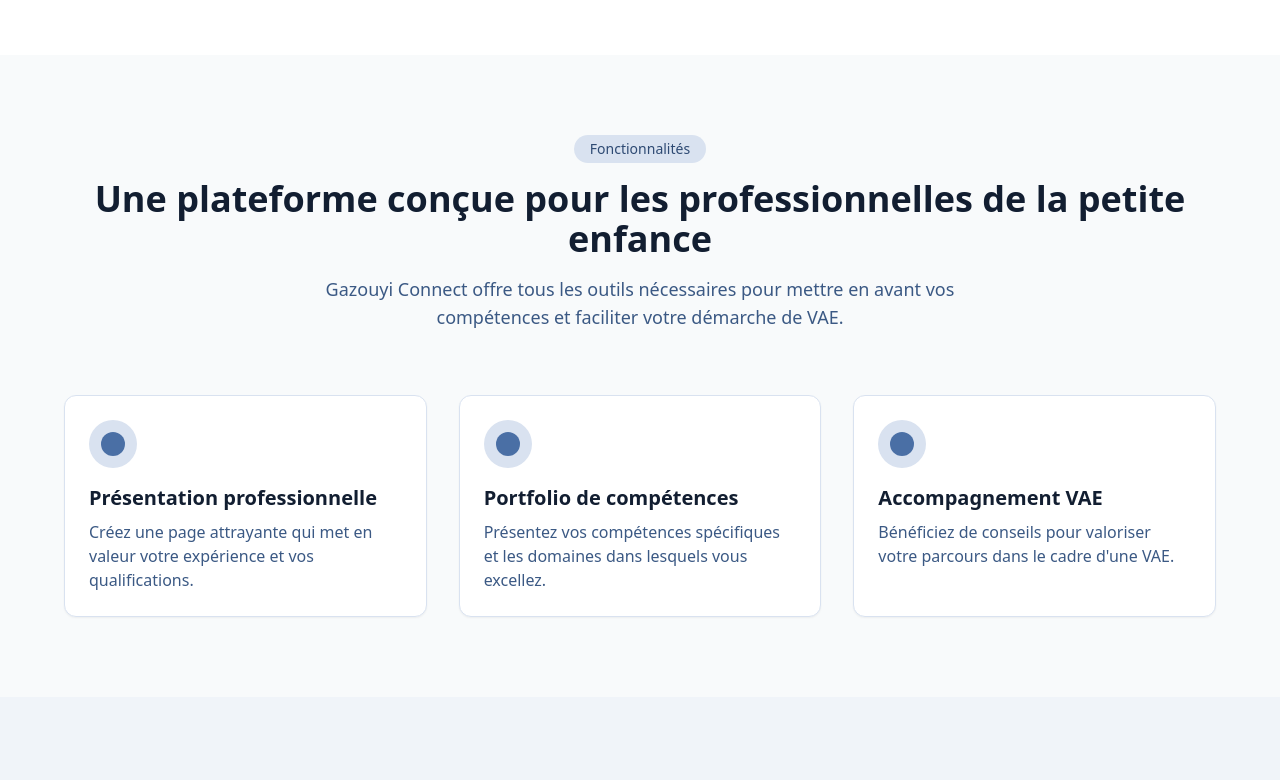
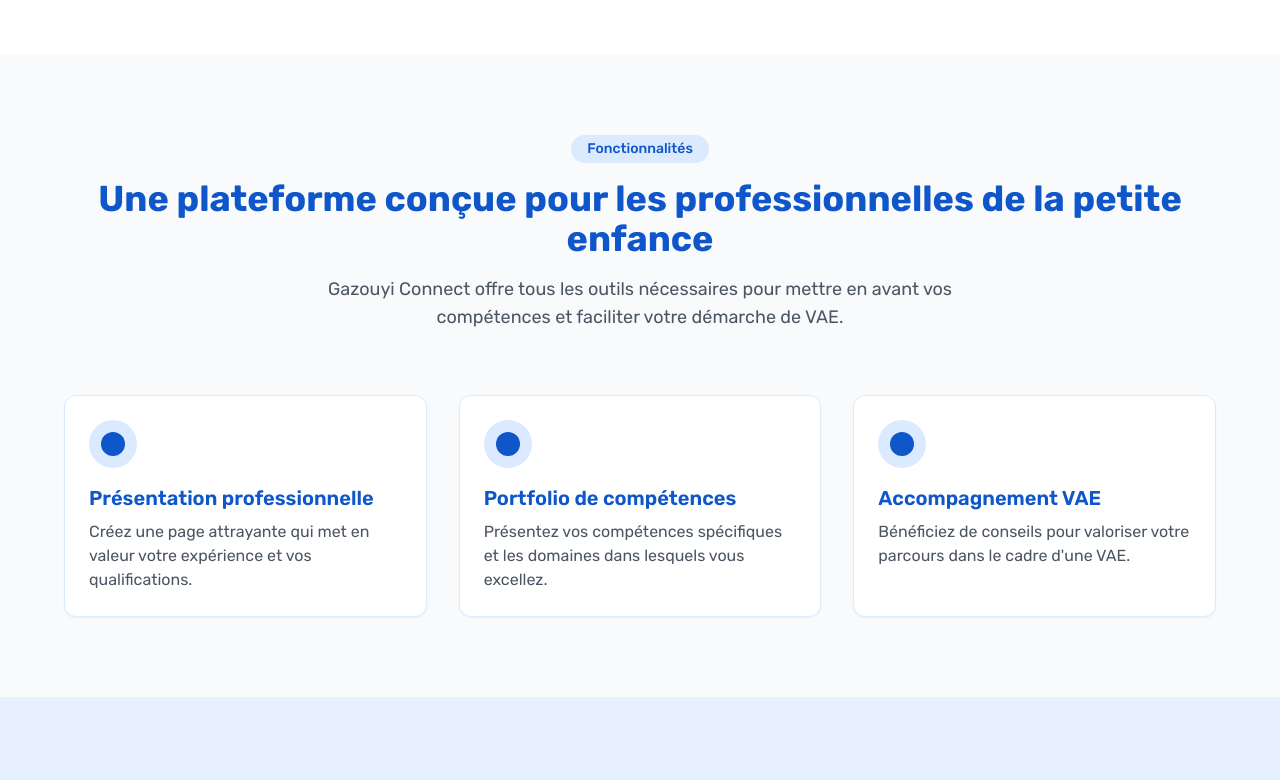
Before and after one commit to victorherbemontagne/gazouyi-connect, a React (Vite) app: page / in a window 1280 px wide. Shown: the part 1260-2040 px from the top of the page. Built offline with nearby package versions, Linux system fonts and the light colour scheme.

Commit message:
Update website graphic charts
Update the website's graphic charts to use the specified color palette and Rubik font.

```diff
--- a/index.html
+++ b/index.html
@@ -8,6 +8,9 @@
     <meta name="description" content="Gazouyi Connect - Valorisez votre parcours professionnel dans la petite enfance" />
     <meta name="author" content="Gazouyi" />
     <meta property="og:image" content="/og-image.png" />
+    <link rel="preconnect" href="https://fonts.googleapis.com">
+    <link rel="preconnect" href="https://fonts.gstatic.com" crossorigin>
+    <link href="https://fonts.googleapis.com/css2?family=Rubik:wght@300;400;500;600;700&display=swap" rel="stylesheet">
   </head>
 
   <body>
--- a/src/components/Button.tsx
+++ b/src/components/Button.tsx
@@ -31,7 +31,7 @@ const Button = ({ children, onClick, className, icon = false, href, type = "butt
       )}
       <span
         className={cn(
-          "absolute inset-0 bg-gazouyi-dark rounded-full transition-all duration-300 transform origin-left",
+          "absolute inset-0 bg-custom-secondary rounded-full transition-all duration-300 transform origin-left",
           isHovered ? "scale-x-100" : "scale-x-0"
         )}
       />
@@ -43,7 +43,7 @@ const Button = ({ children, onClick, className, icon = false, href, type = "butt
       <a
         href={href}
         className={cn(
-          "relative overflow-hidden inline-flex items-center justify-center px-6 py-3 text-base font-medium text-white bg-gazouyi rounded-full transition-all duration-300 hover:shadow-lg focus:outline-none focus:ring-2 focus:ring-gazouyi-200 focus:ring-offset-2",
+          "relative overflow-hidden inline-flex items-center justify-center px-6 py-3 text-base font-medium text-white bg-custom-primary rounded-full transition-all duration-300 hover:shadow-lg focus:outline-none focus:ring-2 focus:ring-custom-secondary focus:ring-offset-2",
           className
         )}
         onMouseEnter={handleMouseEnter}
@@ -59,7 +59,7 @@ const Button = ({ children, onClick, className, icon = false, href, type = "butt
       type={type}
       onClick={onClick}
       className={cn(
-        "relative overflow-hidden inline-flex items-center justify-center px-6 py-3 text-base font-medium text-white bg-gazouyi rounded-full transition-all duration-300 hover:shadow-lg focus:outline-none focus:ring-2 focus:ring-gazouyi-200 focus:ring-offset-2",
+        "relative overflow-hidden inline-flex items-center justify-center px-6 py-3 text-base font-medium text-white bg-custom-primary rounded-full transition-all duration-300 hover:shadow-lg focus:outline-none focus:ring-2 focus:ring-custom-secondary focus:ring-offset-2",
         className
       )}
       onMouseEnter={handleMouseEnter}
--- a/src/components/Features.tsx
+++ b/src/components/Features.tsx
@@ -51,13 +51,13 @@ const Features = ({ className }: FeaturesProps) => {
     <section id="features" ref={sectionRef} className={cn("py-20 px-4", className)}>
       <div className="max-w-6xl mx-auto">
         <div className="text-center mb-16 section-transition">
-          <span className="inline-block px-4 py-1 text-sm font-medium text-gazouyi-700 bg-gazouyi-100 rounded-full mb-4">
+          <span className="inline-block px-4 py-1 text-sm font-medium text-custom-primary bg-blue-100 rounded-full mb-4">
             Fonctionnalités
           </span>
-          <h2 className="text-3xl md:text-4xl font-bold text-gazouyi-900 mb-4">
+          <h2 className="text-3xl md:text-4xl font-bold text-custom-primary mb-4">
             Une plateforme conçue pour les professionnelles de la petite enfance
           </h2>
-          <p className="text-lg text-gazouyi-600 max-w-2xl mx-auto">
+          <p className="text-lg text-gray-600 max-w-2xl mx-auto">
             Gazouyi Connect offre tous les outils nécessaires pour mettre en avant vos compétences
             et faciliter votre démarche de VAE.
           </p>
@@ -67,14 +67,14 @@ const Features = ({ className }: FeaturesProps) => {
           {features.map((feature, index) => (
             <div
               key={index}
-              className="feature-item opacity-0 p-6 rounded-xl bg-white border border-gazouyi-100 shadow-sm hover:shadow-md transition-shadow"
+              className="feature-item opacity-0 p-6 rounded-xl bg-white border border-blue-100 shadow-sm hover:shadow-md transition-shadow"
               style={{ animationDelay: `${feature.delay}ms` }}
             >
-              <div className="w-12 h-12 rounded-full bg-gazouyi-100 flex items-center justify-center mb-4">
-                <div className="w-6 h-6 rounded-full bg-gazouyi-500" />
+              <div className="w-12 h-12 rounded-full bg-blue-100 flex items-center justify-center mb-4">
+                <div className="w-6 h-6 rounded-full bg-custom-primary" />
               </div>
-              <h3 className="text-xl font-semibold text-gazouyi-900 mb-2">{feature.title}</h3>
-              <p className="text-gazouyi-600">{feature.description}</p>
+              <h3 className="text-xl font-semibold text-custom-primary mb-2">{feature.title}</h3>
+              <p className="text-gray-600">{feature.description}</p>
             </div>
           ))}
         </div>
--- a/src/index.css
+++ b/src/index.css
@@ -1,5 +1,5 @@
 
-@import url('https://fonts.googleapis.com/css2?family=Inter:wght@300;400;500;600;700&display=swap');
+@import url('https://fonts.googleapis.com/css2?family=Rubik:wght@300;400;500;600;700&display=swap');
 
 @tailwind base;
 @tailwind components;
@@ -16,16 +16,16 @@
     --popover: 0 0% 100%;
     --popover-foreground: 222 47% 11%;
 
-    --primary: 215 39% 47%;
+    --primary: 217 87% 42%;
     --primary-foreground: 210 40% 98%;
 
-    --secondary: 210 40% 96%;
+    --secondary: 37 100% 71%;
     --secondary-foreground: 222 47% 11%;
 
     --muted: 210 40% 96%;
     --muted-foreground: 215 16% 47%;
 
-    --accent: 215 39% 92%;
+    --accent: 37 100% 71%;
     --accent-foreground: 222 47% 11%;
 
     --destructive: 0 84% 60%;
@@ -39,7 +39,7 @@
 
     --sidebar-background: 0 0% 98%;
     --sidebar-foreground: 240 5% 26%;
-    --sidebar-primary: 240 6% 10%;
+    --sidebar-primary: 217 87% 42%;
     --sidebar-primary-foreground: 0 0% 98%;
     --sidebar-accent: 240 5% 96%;
     --sidebar-accent-foreground: 240 6% 10%;
@@ -57,16 +57,16 @@
     --popover: 222 47% 11%;
     --popover-foreground: 210 40% 98%;
 
-    --primary: 215 39% 57%;
+    --primary: 217 87% 42%;
     --primary-foreground: 222 47% 11%;
 
-    --secondary: 217 33% 18%;
+    --secondary: 37 100% 71%;
     --secondary-foreground: 210 40% 98%;
 
     --muted: 217 33% 18%;
     --muted-foreground: 215 20% 65%;
 
-    --accent: 217 33% 18%;
+    --accent: 37 100% 71%;
     --accent-foreground: 210 40% 98%;
 
     --destructive: 0 63% 31%;
@@ -78,7 +78,7 @@
 
     --sidebar-background: 240 6% 10%;
     --sidebar-foreground: 240 5% 96%;
-    --sidebar-primary: 224 76% 48%;
+    --sidebar-primary: 217 87% 42%;
     --sidebar-primary-foreground: 0 0% 100%;
     --sidebar-accent: 240 4% 16%;
     --sidebar-accent-foreground: 240 5% 96%;
--- a/tailwind.config.ts
+++ b/tailwind.config.ts
@@ -1,4 +1,3 @@
-
 import type { Config } from "tailwindcss";
 
 export default {
@@ -19,6 +18,9 @@ export default {
 			}
 		},
 		extend: {
+			fontFamily: {
+				sans: ['Rubik', 'sans-serif'],
+			},
 			colors: {
 				border: 'hsl(var(--border))',
 				input: 'hsl(var(--input))',
@@ -64,19 +66,26 @@ export default {
 					ring: 'hsl(var(--sidebar-ring))'
 				},
 				gazouyi: {
-					DEFAULT: '#4A6FA5',
-					light: '#6A8BBF',
-					dark: '#2E4A73',
-					50: '#F0F4F9',
-					100: '#D9E2F0',
-					200: '#B3C5E1',
-					300: '#8DAAD2',
-					400: '#678FC3',
-					500: '#4A6FA5',
-					600: '#3B5984',
-					700: '#2E4A73',
-					800: '#203252',
-					900: '#121E31'
+					DEFAULT: '#0E56CA', // Main primary color
+					light: '#4D81D9', // Lighter shade
+					dark: '#0A428F', // Darker shade
+					50: '#E6F0FF',
+					100: '#B3D1FF',
+					200: '#80B3FF',
+					300: '#4D94FF',
+					400: '#1A75FF',
+					500: '#0E56CA', // Primary
+					600: '#0A428F',
+					700: '#082E66',
+					800: '#051A3D',
+					900: '#030D1F'
+				},
+				// New custom color palette
+				custom: {
+					primary: '#0E56CA',    // Principal blue
+					secondary: '#FFBD68',  // Principal orange/gold
+					accent1: '#FD8787',    // Secondary pink/red
+					accent2: '#FFD832',    // Secondary yellow
 				}
 			},
 			borderRadius: {
```
